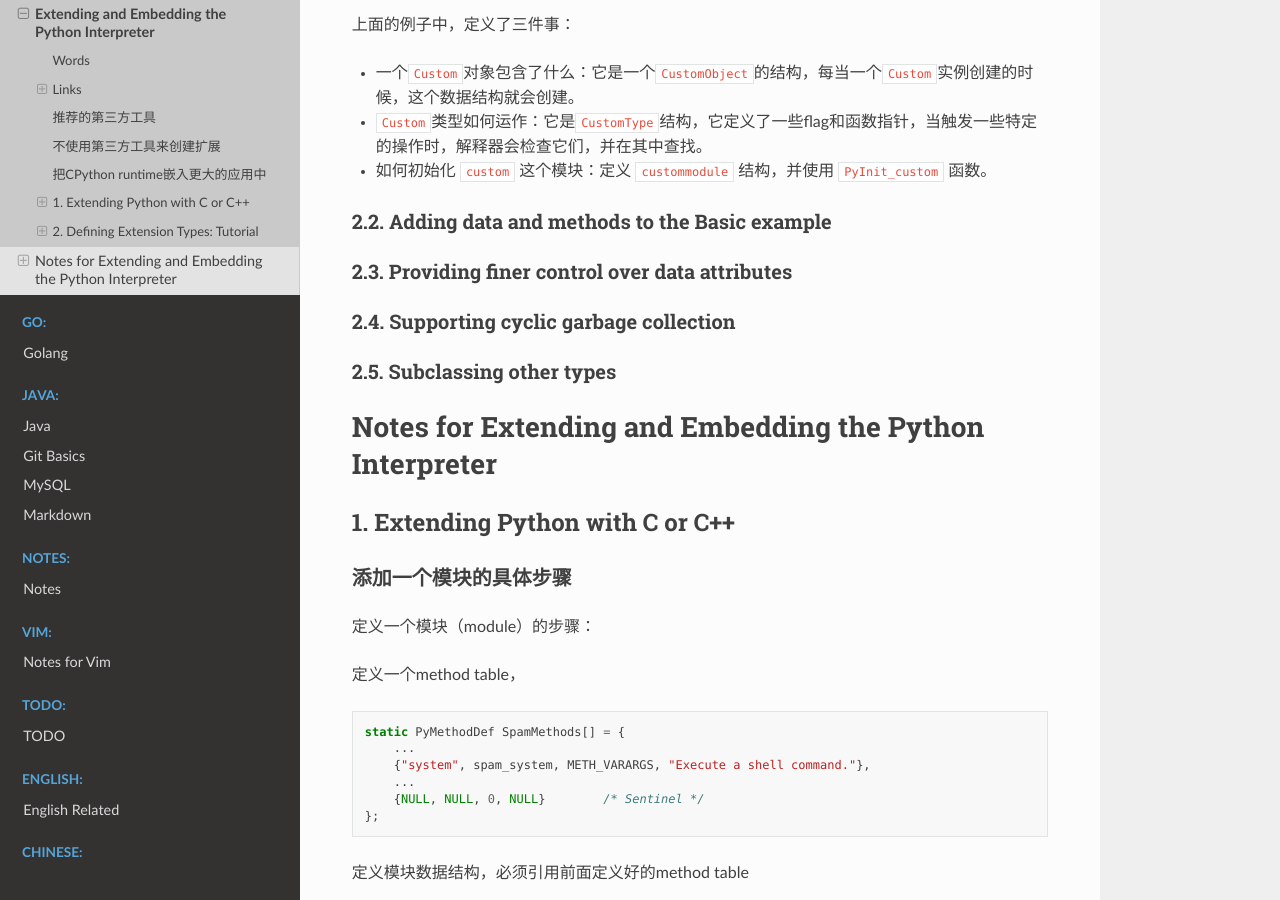
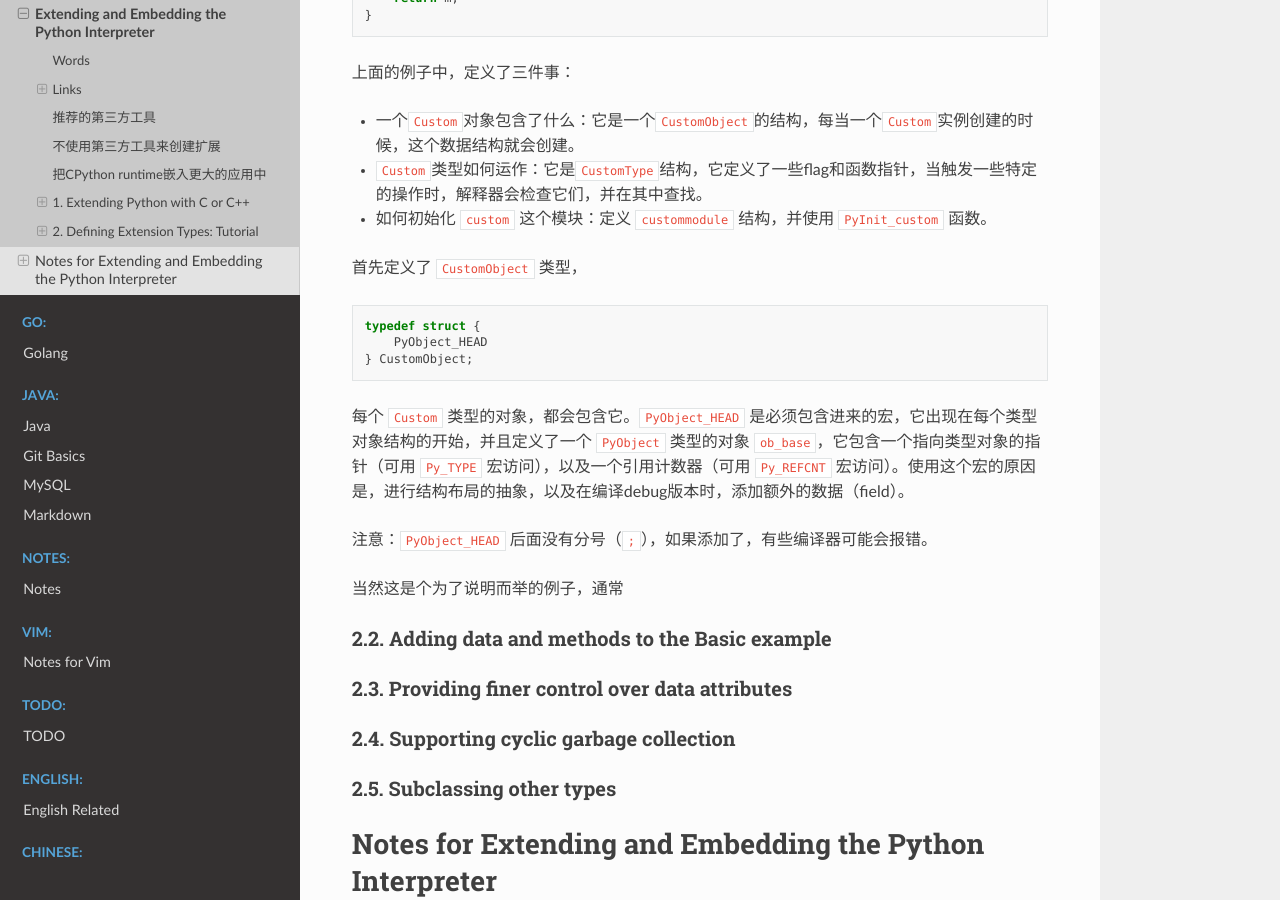
Before and after one commit to Pyrad/pyradnotes, a Sphinx documentation site: the page built from source/Python/ExtendingAndEmbeddingThePythonInterpreter.md, in a window 1280 px wide and 900 px high, scrolled down 27986 px. Built offline with Sphinx 7.4.7 and the Read the Docs theme 2.0.0, drawn with Linux system fonts in a browser that asks for light colours; pages that are not in the unit, such as notebooks, are missing from menus; a script that is not in the unit is left out; some of the changed text lies outside the part shown.

Commit message:
Python EEPI Continue section 2.1

````diff
--- a/source/Python/ExtendingAndEmbeddingThePythonInterpreter.md
+++ b/source/Python/ExtendingAndEmbeddingThePythonInterpreter.md
@@ -1042,6 +1044,24 @@ PyInit_custom(void)
 - `Custom`类型如何运作：它是`CustomType`结构，它定义了一些flag和函数指针，当触发一些特定的操作时，解释器会检查它们，并在其中查找。
 - 如何初始化 `custom` 这个模块：定义 `custommodule` 结构，并使用 `PyInit_custom` 函数。
 
+
+首先定义了 `CustomObject` 类型，
+
+```cpp
+typedef struct {
+    PyObject_HEAD
+} CustomObject;
+```
+
+每个 `Custom` 类型的对象，都会包含它。`PyObject_HEAD` 是必须包含进来的宏，它出现在每个类型对象结构的开始，并且定义了一个 `PyObject` 类型的对象 `ob_base`，它包含一个指向类型对象的指针（可用 `Py_TYPE` 宏访问），以及一个引用计数器（可用 `Py_REFCNT` 宏访问）。使用这个宏的原因是，进行结构布局的抽象，以及在编译debug版本时，添加额外的数据（field）。
+
+注意：`PyObject_HEAD` 后面没有分号（`;`），如果添加了，有些编译器可能会报错。
+
+当然这是个为了说明而举的例子，通常
+
+
+
+
 ### 2.2. Adding data and methods to the Basic example
 
 ### 2.3. Providing finer control over data attributes
````
Also changed, not shown: other parts of source/Python/ExtendingAndEmbeddingThePythonInterpreter.md (+2 -0 lines).
